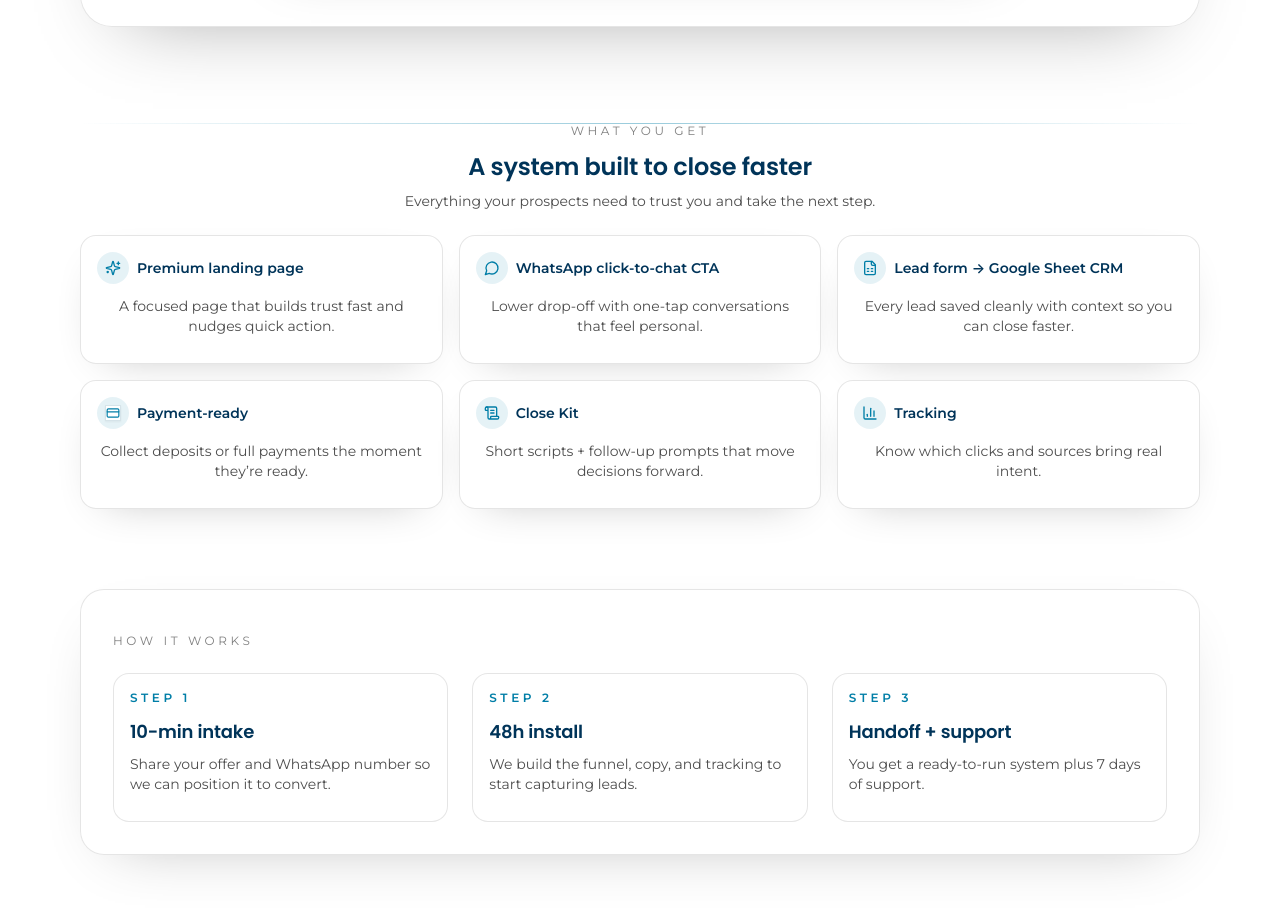
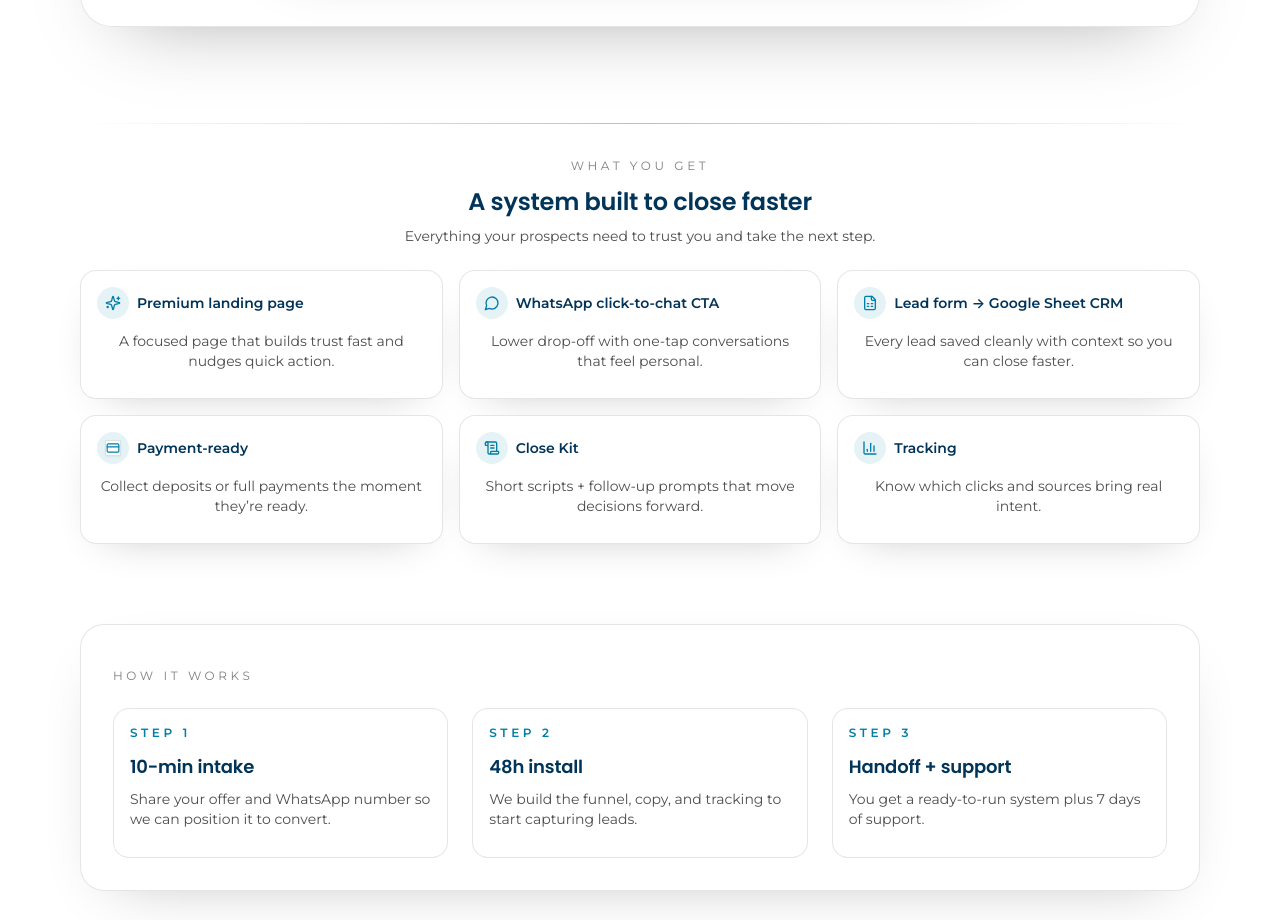
Before and after one commit to TheApostle-07/Expert_Dev_Studio, a Next.js app: page /lead-catcher-os in a window 1280 px wide. Shown: the part 853-1773 px from the top of the page. Built offline with nearby package versions, Linux system fonts and the light colour scheme; no server answers.

Commit message:
Add padding below divider for What you get

```diff
--- a/app/lead-catcher-os/page.tsx
+++ b/app/lead-catcher-os/page.tsx
@@ -90,7 +90,7 @@ export default function LeadCatcherOSPage() {
           </div>
         </section>
 
-        <section id="what-you-get" className="relative mt-24 text-center">
+        <section id="what-you-get" className="relative mt-24 pt-6 text-center">
           <div aria-hidden className="pointer-events-none absolute inset-x-0 top-0 h-px bg-gradient-to-r from-transparent via-cerulean/40 to-transparent" />
           <div>
             <p className="text-xs uppercase tracking-[0.3em] text-black/50">What you get</p>
```
